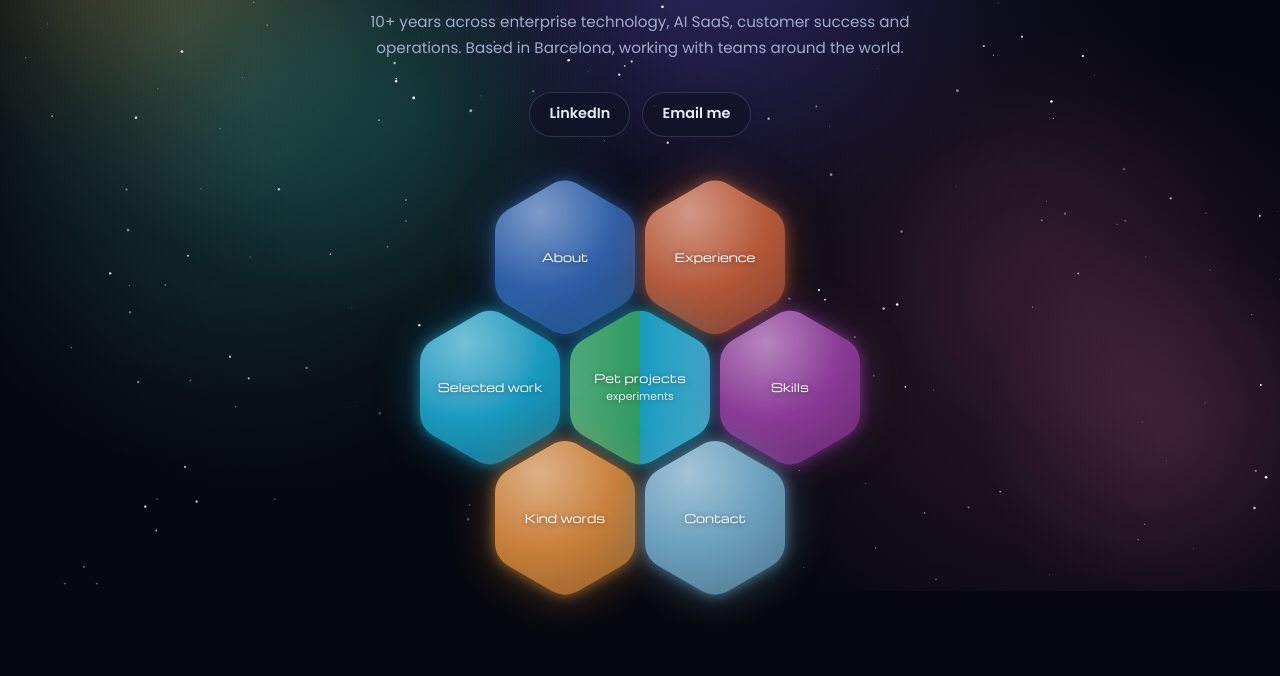
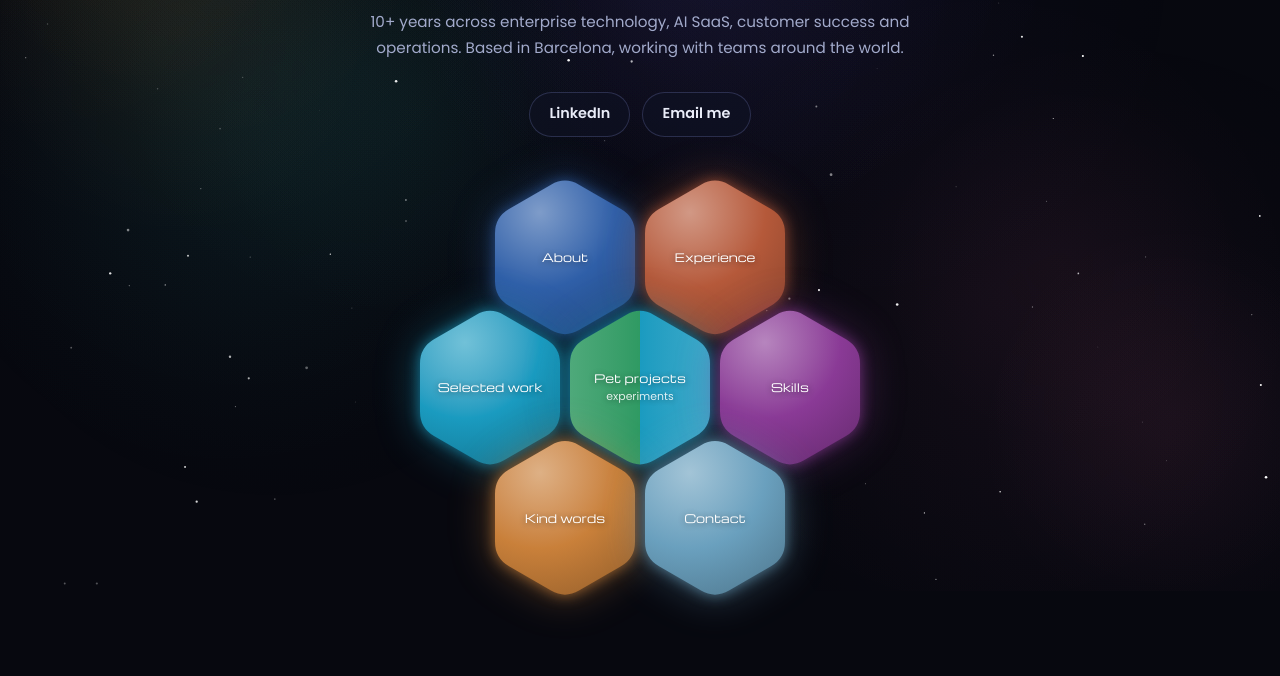
Before and after one commit to SherR19/sherina-website, a plain HTML site: page index.html in a window 1280 px wide. Shown: the part 209-885 px from the top of the page. Drawn offline with nearby package versions, Linux system fonts and the light colour scheme.

Commit message:
Adjust nebula and stars parameters in animation

```diff
--- a/index.html
+++ b/index.html
@@ -240,6 +240,11 @@
 (function () {
   var c = document.getElementById('sky'), x = c.getContext('2d'), W, H, neb, stars = [], raf;
   var still = matchMedia('(prefers-reduced-motion: reduce)').matches;
+  /* DIALS: change these two numbers to tune the background.
+     NEBULA = colour cloud strength (0 = none, .03 = faint, .085 = what you saw)
+     STARS  = number of stars (0 = none, 90 = few, 220 = what you saw)
+     Set both to 0 for a plain background. */
+  var NEBULA = .03, STARS = 90;
   function build() {
     var d = Math.min(devicePixelRatio || 1, 2);
     W = c.width = innerWidth * d; H = c.height = innerHeight * d;
@@ -249,12 +254,12 @@
       for (var i = 0; i < 5; i++) {
         var px = (k[0] + (Math.random() - .5) * .25) * W, py = (k[1] + (Math.random() - .5) * .25) * H, r = (.14 + Math.random() * .16) * Math.max(W, H);
         var g = n.createRadialGradient(px, py, 0, px, py, r);
-        g.addColorStop(0, 'rgba(' + k[2] + ',.085)'); g.addColorStop(1, 'rgba(' + k[2] + ',0)');
+        g.addColorStop(0, 'rgba(' + k[2] + ',' + NEBULA + ')'); g.addColorStop(1, 'rgba(' + k[2] + ',0)');
         n.fillStyle = g; n.fillRect(0, 0, W, H);
       }
     });
     stars = [];
-    for (var j = 0; j < 220; j++) stars.push({ x: Math.random() * W, y: Math.random() * H, r: (Math.random() * 1.2 + .3) * d, t: Math.random() * 6.3, s: .5 + Math.random() * 1.5 });
+    for (var j = 0; j < STARS; j++) stars.push({ x: Math.random() * W, y: Math.random() * H, r: (Math.random() * 1.2 + .3) * d, t: Math.random() * 6.3, s: .5 + Math.random() * 1.5 });
   }
   function draw(t) {
     x.clearRect(0, 0, W, H); x.drawImage(neb, 0, 0); x.fillStyle = '#fff';
```
